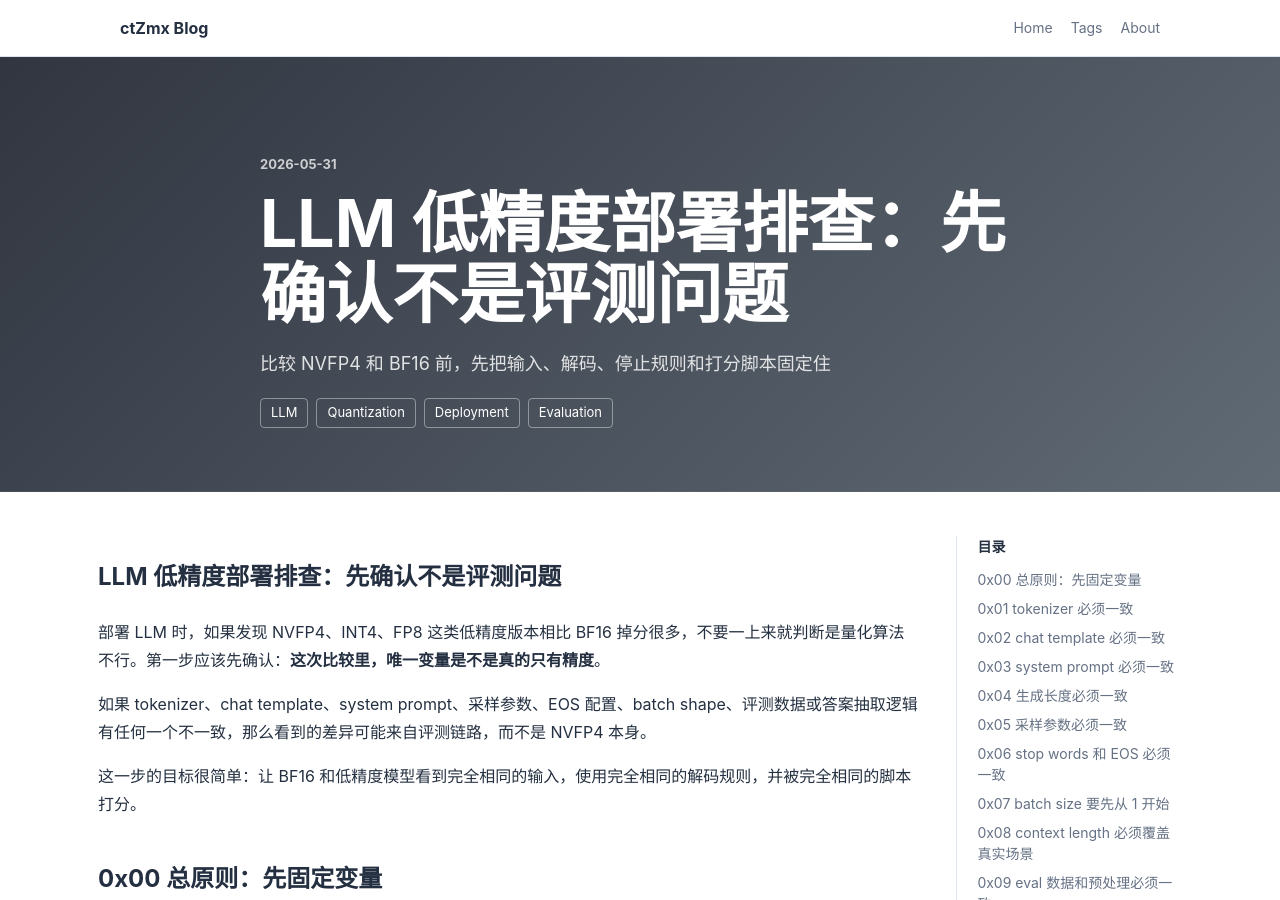
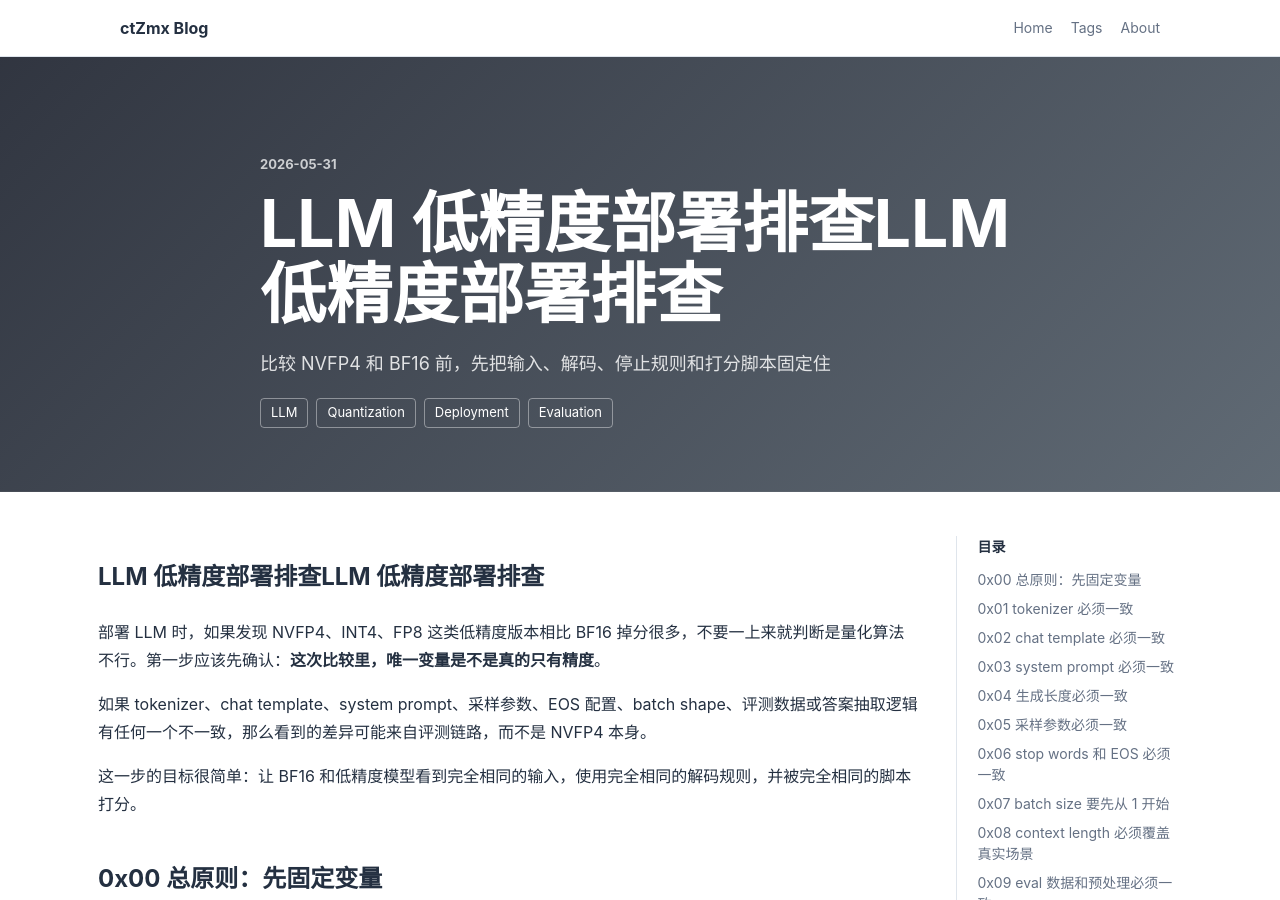
Before and after one commit to ctzmx/ctzmx.github.io, a Jekyll site: the page built from _posts/2026-05-31-llm-quantization-eval-sanity-check.md, in a window 1280 px wide and 900 px high. Built offline with Jekyll 4.4.1, drawn with Linux system fonts in a browser that asks for light colours.

Commit message:
Update LLM quantization post title

```diff
--- a/_posts/2026-05-31-llm-quantization-eval-sanity-check.md
+++ b/_posts/2026-05-31-llm-quantization-eval-sanity-check.md
@@ -1,6 +1,6 @@
 ---
 layout:     post
-title:      LLM 低精度部署排查：先确认不是评测问题
+title:      LLM 低精度部署排查LLM 低精度部署排查
 subtitle:   比较 NVFP4 和 BF16 前，先把输入、解码、停止规则和打分脚本固定住
 date:       2026-05-31 23:30:00 +0800
 permalink:  /2026/05/31/llm-quantization-eval-sanity-check/
@@ -14,7 +14,7 @@ tags:
     - Evaluation
 ---
 
-# LLM 低精度部署排查：先确认不是评测问题
+# LLM 低精度部署排查LLM 低精度部署排查
 
 部署 LLM 时，如果发现 NVFP4、INT4、FP8 这类低精度版本相比 BF16 掉分很多，不要一上来就判断是量化算法不行。第一步应该先确认：**这次比较里，唯一变量是不是真的只有精度**。
 
```
